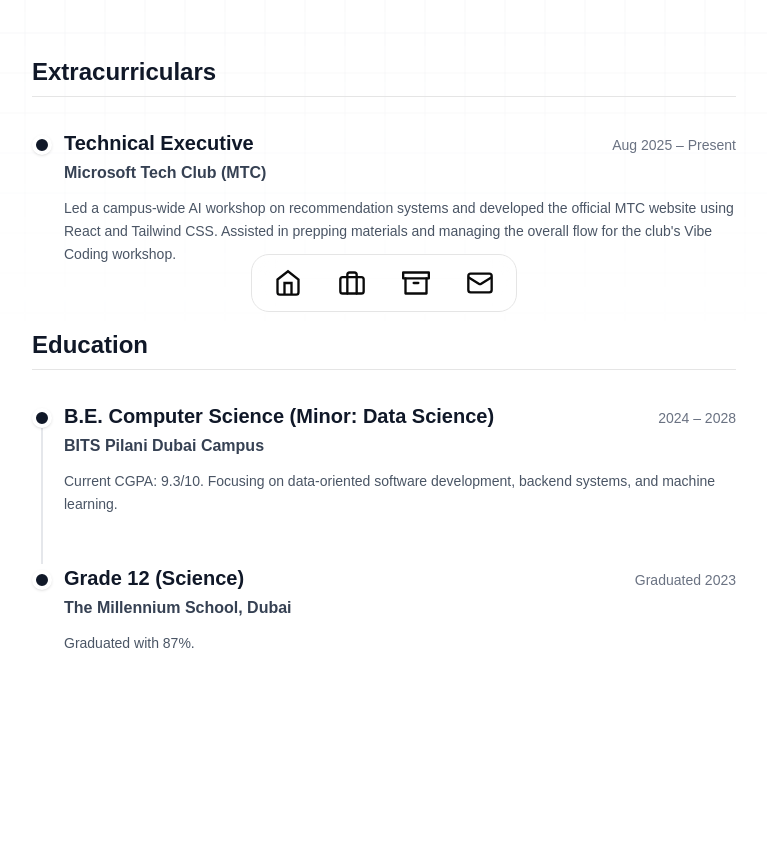
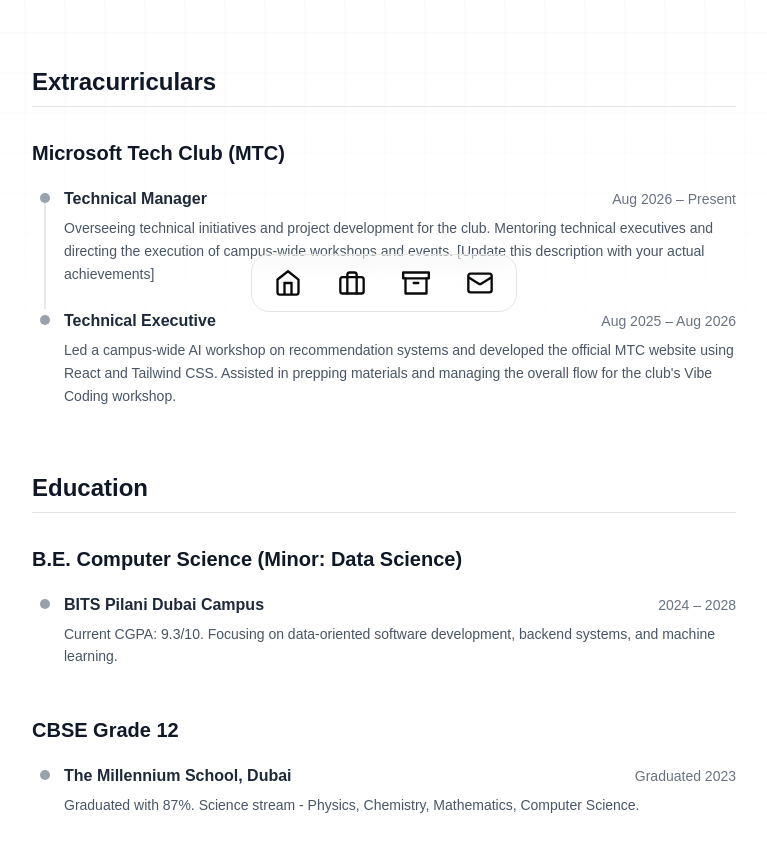
Before and after one commit to orangebead/personal-website, a Next.js app: page /experience in a window 1280 px wide. Shown: the part 448-1300 px from the top of the page, without its empty margins (256-1023 px from the left). Before the commit the page ends 1231 px from the top, so only its background shows below. Built offline with nearby package versions, Linux system fonts and the light colour scheme; a web font is replaced by a local one.

Commit message:
experience page changed - layout + content

```diff
--- a/src/app/experience/page.tsx
+++ b/src/app/experience/page.tsx
@@ -5,62 +5,104 @@ import { InteractiveGrid } from "@/components/backgrounds/CustomGrid"
 
 const workExperience = [
   {
-    role: "Data Analytics Intern",
     organization: "Suntech Business Solutions",
-    date: "Jun 2026 – Present",
-    description: "Building an operational analytics reporting pipeline for senior leadership, from PostgreSQL into Metabase dashboards. Delivered a mentor-approved prototype using synthetic data ahead of production data availability, and proposed an AWS-based architecture (S3, EventBridge, Lambda) with a cost breakdown for scaling the pipeline to production.",
+    roles: [
+      {
+        title: "Intern",
+        date: "Jun 2026 – Jul 2026",
+        description: "Building an operational analytics reporting pipeline for senior leadership, from PostgreSQL into Metabase dashboards. Delivered a mentor-approved prototype using synthetic data ahead of production data availability, and proposed an AWS-based architecture (S3, EventBridge, Lambda) with a cost breakdown for scaling the pipeline to production.",
+      }
+    ]
   },
 ]
 
 const extracurriculars = [
   {
-    role: "Technical Executive",
     organization: "Microsoft Tech Club (MTC)",
-    date: "Aug 2025 – Present",
-    description: "Led a campus-wide AI workshop on recommendation systems and developed the official MTC website using React and Tailwind CSS. Assisted in prepping materials and managing the overall flow for the club's Vibe Coding workshop.",
+    roles: [
+      {
+        title: "Technical Manager",
+        date: "Aug 2026 – Present",
+        description: "Overseeing technical initiatives and project development for the club. Mentoring technical executives and directing the execution of campus-wide workshops and events. [Update this description with your actual achievements]",
+      },
+      {
+        title: "Technical Executive",
+        date: "Aug 2025 – Aug 2026",
+        description: "Led a campus-wide AI workshop on recommendation systems and developed the official MTC website using React and Tailwind CSS. Assisted in prepping materials and managing the overall flow for the club's Vibe Coding workshop.",
+      }
+    ]
   },
 ]
 
 const education = [
   {
-    role: "B.E. Computer Science (Minor: Data Science)",
-    organization: "BITS Pilani Dubai Campus",
-    date: "2024 – 2028",
-    description: "Current CGPA: 9.3/10. Focusing on data-oriented software development, backend systems, and machine learning.",
+    organization: "B.E. Computer Science (Minor: Data Science)",
+    roles: [
+      {
+        title: "BITS Pilani Dubai Campus",
+        date: "2024 – 2028",
+        description: "Current CGPA: 9.3/10. Focusing on data-oriented software development, backend systems, and machine learning.",
+      }
+    ]
   },
   {
-    role: "Grade 12 (Science)",
-    organization: "The Millennium School, Dubai",
-    date: "Graduated 2023",
-    description: "Graduated with 87%.",
+    organization: "CBSE Grade 12",
+    roles: [
+      {
+        title: "The Millennium School, Dubai",
+        date: "Graduated 2023",
+        description: "Graduated with 87%. Science stream - Physics, Chemistry, Mathematics, Computer Science.",
+      }
+    ]
   }
 ]
 
 // --- Timeline Component ---
 
-interface TimelineItemProps {
-  role: string;
-  organization: string;
+interface RoleItem {
+  title: string;
   date: string;
   description: string;
 }
 
-function TimelineItem({ role, organization, date, description }: TimelineItemProps) {
+interface TimelineItemProps {
+  organization: string;
+  roles: RoleItem[];
+  showConnector?: boolean;
+}
+
+function TimelineItem({ organization, roles, showConnector = true }: TimelineItemProps) {
+  const hasMultipleRoles = roles.length > 1;
+
   return (
-    <div className="relative pl-8 pb-12 group last:pb-0">
-      {/* Vertical Line */}
-      <div className="absolute left-[9px] top-2 bottom-0 w-[2px] bg-gray-200 group-last:bg-transparent" />
+    <div className="relative pb-12 group last:pb-0">
+      {/* Vertical Line (connects this org to the next one in the section) */}
+      {showConnector && (
+        <div className="absolute left-[9px] top-9 bottom-0 w-[2px] bg-gray-200 group-last:bg-transparent" />
+      )}
 
-      {/* Timeline Dot */}
-      <div className="absolute left-0 top-1.5 h-5 w-5 rounded-full border-4 border-white bg-gray-900 shadow-sm" />
+      {/* Organization Title — flush left, sits above its indented subparts */}
+      <h3 className="text-xl font-bold text-gray-900 mb-5">{organization}</h3>
 
-      {/* Content */}
-      <div className="flex flex-col sm:flex-row sm:items-baseline sm:justify-between mb-1">
-        <h3 className="text-xl font-bold text-gray-900">{role}</h3>
-        <span className="text-sm font-medium text-gray-500 mt-1 sm:mt-0 shrink-0 sm:ml-4">{date}</span>
+      {/* Roles List — indented to read as subparts of the organization above */}
+      <div className="pl-8 space-y-6">
+        {roles.map((role, index) => (
+          <div key={index} className="relative">
+            {/* Connecting line between roles within the same organization (shows progression) */}
+            {hasMultipleRoles && index < roles.length - 1 && (
+              <div className="absolute -left-5 top-4 bottom-[-24px] w-[2px] bg-gray-200" />
+            )}
+            {/* Role Dot */}
+            <div className="absolute -left-6 top-1.5 h-2.5 w-2.5 rounded-full bg-gray-400" />
+
+            <div className="flex flex-col sm:flex-row sm:items-baseline sm:justify-between mb-1.5">
+              <h4 className="text-md font-semibold text-gray-800">{role.title}</h4>
+              <span className="text-sm font-medium text-gray-500 mt-1 sm:mt-0 shrink-0 sm:ml-4">{role.date}</span>
+            </div>
+            <p className="text-sm text-gray-600 leading-relaxed">{role.description}</p>
+          </div>
+        ))}
       </div>
-      <h4 className="text-md font-semibold text-gray-700 mb-3">{organization}</h4>
-      <p className="text-sm text-gray-600 leading-relaxed">{description}</p>
     </div>
   )
 }
@@ -107,7 +149,7 @@ export default function ExperiencePage() {
           <h2 className="text-2xl font-bold text-gray-900 mb-8 border-b pb-2">Education</h2>
           <div>
             {education.map((item, index) => (
-              <TimelineItem key={index} {...item} />
+              <TimelineItem key={index} {...item} showConnector={false} />
             ))}
           </div>
         </section>
```
Also changed, not shown: src/app/contact/page.tsx (line endings or trailing spaces).
